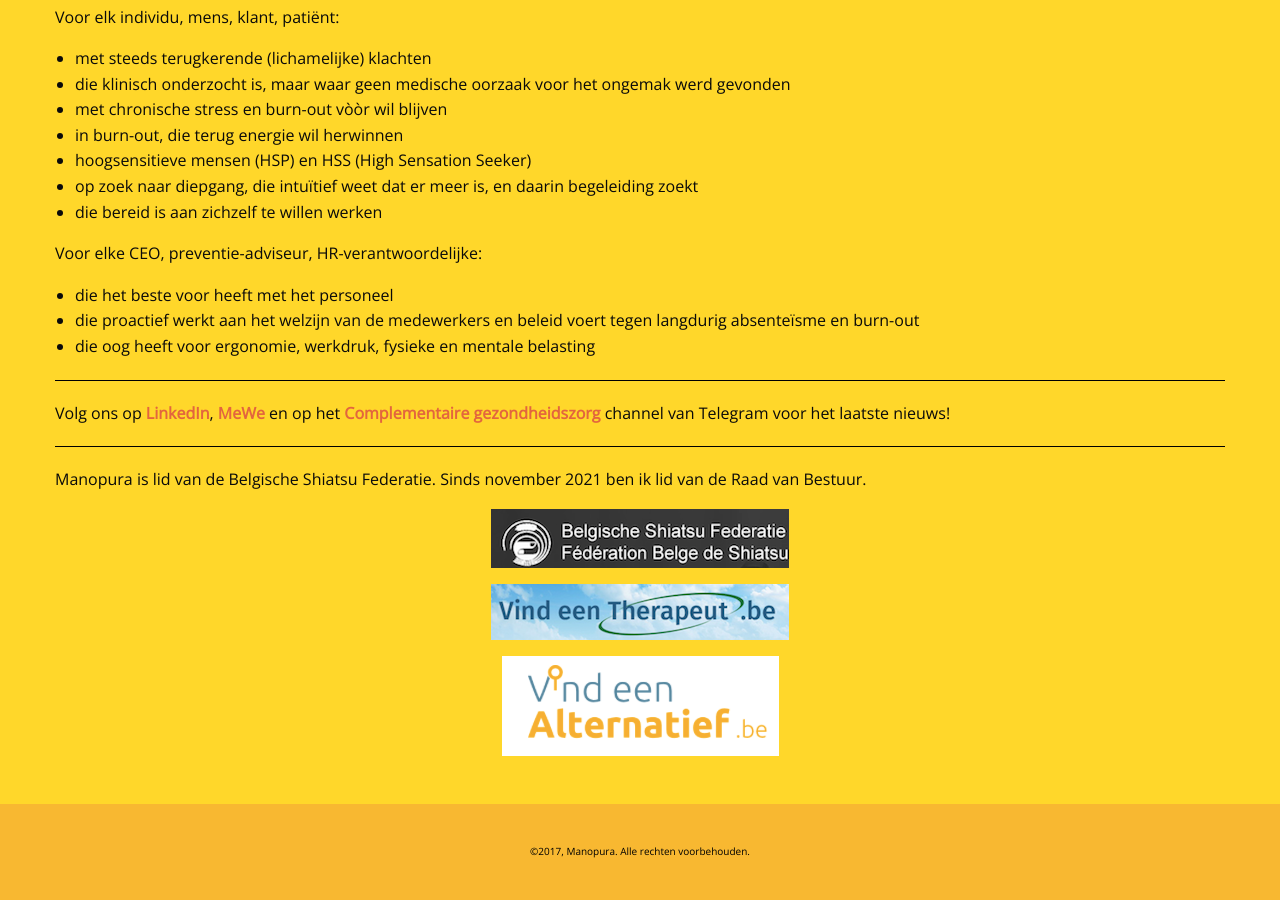
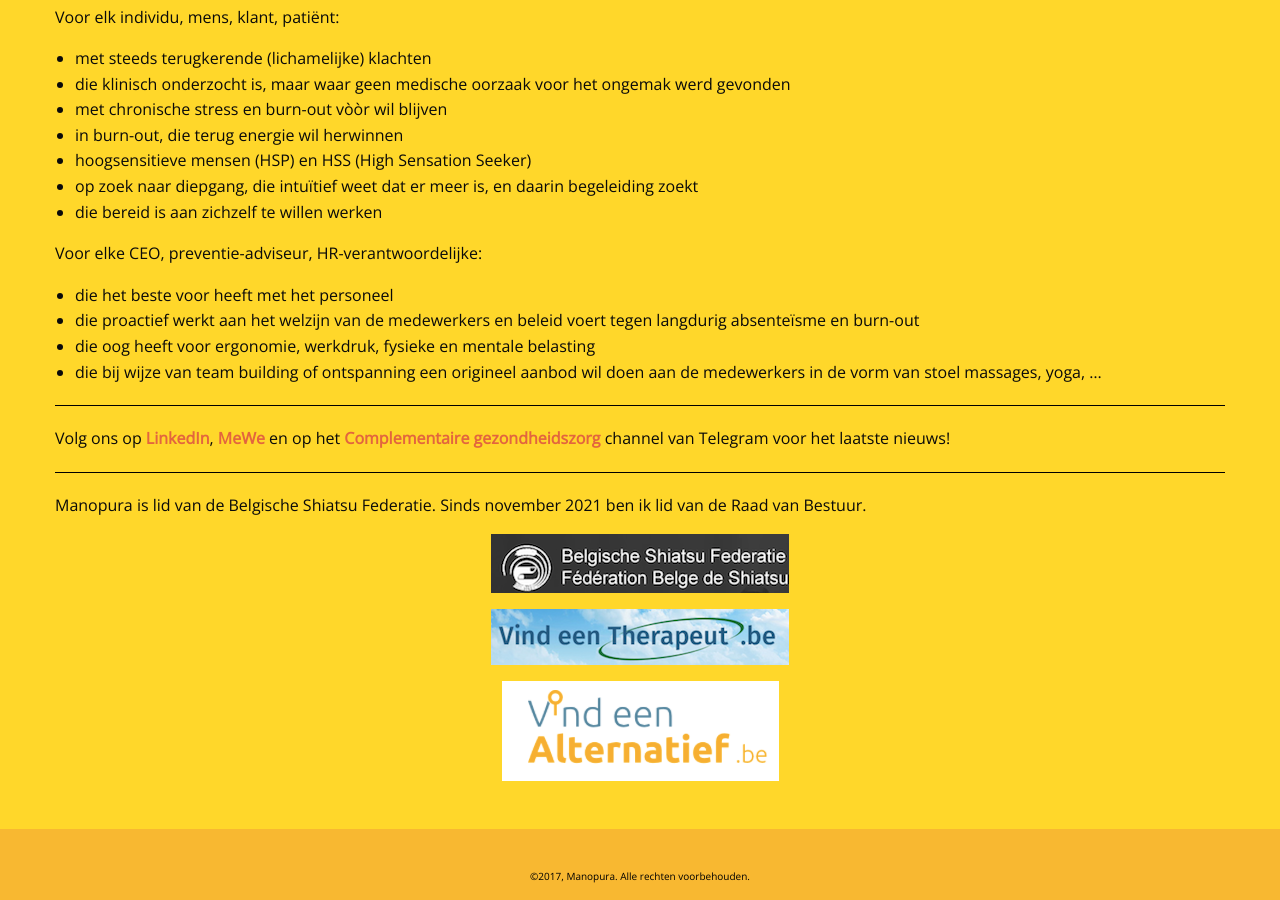
Before and after one commit to manopura/manopura.github.io, a Jekyll site: the page built from index.md, in a window 1280 px wide and 900 px high, scrolled down 2657 px. Built offline with Jekyll 4.4.1, drawn with Linux system fonts in a browser that asks for light colours; nearby versions of some CDN libraries; before the commit the page ends 3532 px from its top, so only the background shows below that.

Commit message:
Update index.md

```diff
--- a/index.md
+++ b/index.md
@@ -77,6 +77,7 @@ Voor elke CEO, preventie-adviseur, HR-verantwoordelijke:
 + die het beste voor heeft met het personeel
 + die proactief werkt aan het welzijn van de medewerkers en beleid voert tegen langdurig absenteïsme en burn-out
 + die oog heeft voor ergonomie, werkdruk, fysieke en mentale belasting
++ die bij wijze van team building of ontspanning een origineel aanbod wil doen aan de medewerkers in de vorm van stoel massages, yoga, ...
 
 
 ---
```
